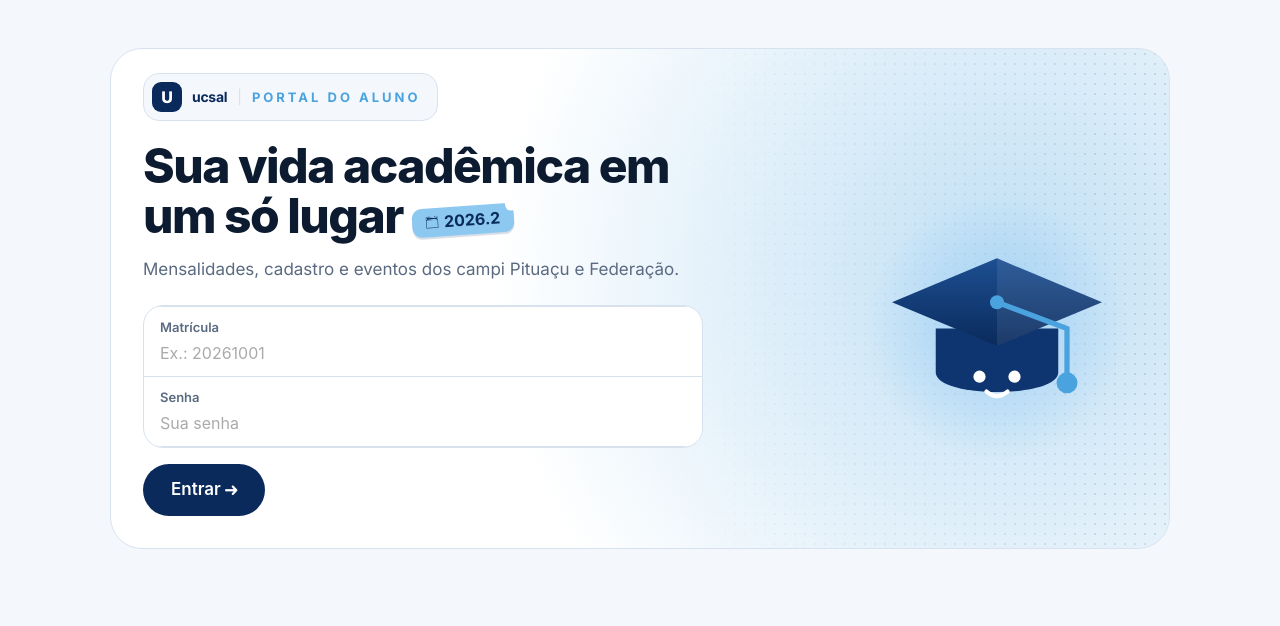
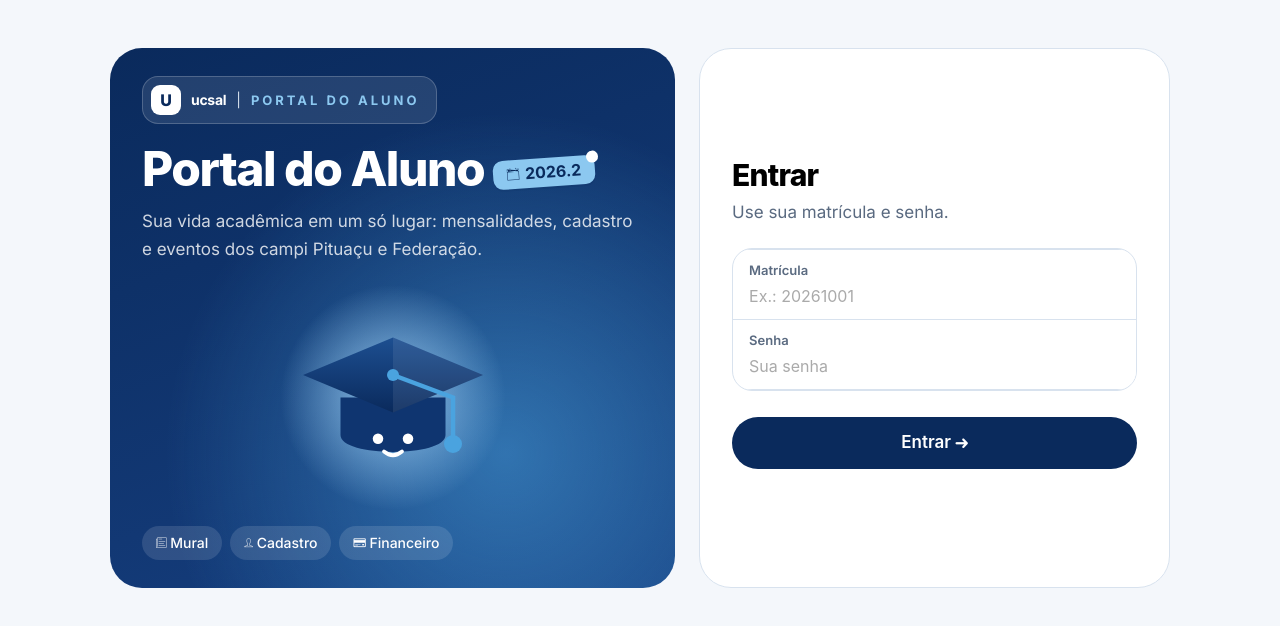
Before and after one commit to whsmumu/ucsal-app, a website: page www/index.html at #!/login in a window 1280 px wide. Drawn offline with Linux system fonts and the light colour scheme; files whose address does not match are found by name.

Commit message:
style(login): layout em duas colunas com banner do portal e formulario

```diff
--- a/www/css/style.css
+++ b/www/css/style.css
@@ -199,6 +199,46 @@ body, .pane, .view, .fundo {
 .hero-texto { flex: 1; max-width: 560px; }
 .hero-img { width: 280px; max-width: 38%; margin-left: auto; }
 
+/* ---------- Login em duas colunas ---------- */
+.login-grade { display: grid; grid-template-columns: 1.2fr 1fr; gap: 24px; align-items: stretch; }
+
+.login-banner {
+  position: relative;
+  overflow: hidden;
+  padding: 28px 32px;
+  border-radius: 32px;
+  background: radial-gradient(circle at 70% 75%, rgba(74, 163, 223, 0.55), transparent 60%),
+              linear-gradient(160deg, var(--ucsal-marinho), var(--ucsal-marinho-2));
+  color: var(--ucsal-branco);
+}
+.login-banner .hero-aba { background: rgba(255, 255, 255, 0.1); border-color: rgba(255, 255, 255, 0.2); }
+.login-banner .marca,
+.login-banner .titulo-grande { color: var(--ucsal-branco); }
+.login-banner .marca-logo { background: var(--ucsal-branco); color: var(--ucsal-marinho); }
+.login-banner .hero-aba-label { color: var(--ucsal-adesivo); }
+.login-banner .subtitulo { color: rgba(255, 255, 255, 0.8); }
+.login-img { display: block; width: 240px; max-width: 70%; margin: 8px auto 16px; }
+
+.login-recursos { display: flex; flex-wrap: wrap; gap: 8px; }
+.login-recursos span {
+  padding: 7px 14px;
+  border-radius: 999px;
+  background: rgba(255, 255, 255, 0.12);
+  font-size: 14px;
+  font-weight: 500;
+}
+
+.login-form {
+  display: flex;
+  flex-direction: column;
+  justify-content: center;
+  padding: 32px;
+  border: 1px solid var(--borda);
+  border-radius: 32px;
+  background: var(--superficie);
+}
+.login-form .titulo-medio { margin: 0 0 6px; font-size: 30px; font-weight: 800; letter-spacing: -0.8px; }
+
 /* ---------- Formulários (listas do Ionic) ---------- */
 .lista-form {
   margin-bottom: 16px;
@@ -328,6 +368,9 @@ body, .pane, .view, .fundo {
   .pagina { padding: 16px 16px 40px; }
   .hero { padding: 18px 20px 24px; border-radius: 24px; }
   .hero-img { display: none; }
+  .login-grade { grid-template-columns: 1fr; gap: 16px; }
+  .login-banner, .login-form { padding: 20px; border-radius: 24px; }
+  .login-img { width: 140px; }
   .titulo-grande { font-size: 34px; letter-spacing: -1px; }
   .subtitulo { font-size: 16px; }
 }
--- a/www/templates/login.html
+++ b/www/templates/login.html
@@ -1,8 +1,10 @@
 <ion-view view-title="Login" hide-nav-bar="true">
   <ion-content class="fundo">
     <div class="pagina pagina-login">
+      <div class="login-grade">
 
-      <div class="hero">
+        <!-- Lado esquerdo: imagem com texto de apresentação -->
+        <div class="login-banner">
           <div class="hero-aba">
             <span class="marca-logo">U</span>
             <span class="marca">ucsal</span>
@@ -10,13 +12,25 @@
             <span class="hero-aba-label">PORTAL DO ALUNO</span>
           </div>
 
-        <div class="hero-corpo">
-          <div class="hero-texto">
           <h1 class="titulo-grande">
-              Sua vida acadêmica em um só lugar
+            Portal do Aluno
             <span class="adesivo"><i class="icon ion-ios-calendar-outline"></i> 2026.2</span>
           </h1>
-            <p class="subtitulo">Mensalidades, cadastro e eventos dos campi Pituaçu e Federação.</p>
+          <p class="subtitulo">Sua vida acadêmica em um só lugar: mensalidades, cadastro e eventos dos campi Pituaçu e Federação.</p>
+
+          <img class="login-img" src="img/hero.svg" alt="Ilustração de capelo de formatura">
+
+          <div class="login-recursos">
+            <span><i class="icon ion-ios-paper-outline"></i> Mural</span>
+            <span><i class="icon ion-ios-person-outline"></i> Cadastro</span>
+            <span><i class="icon ion-card"></i> Financeiro</span>
+          </div>
+        </div>
+
+        <!-- Lado direito: formulário de login -->
+        <div class="login-form">
+          <h2 class="titulo-medio">Entrar</h2>
+          <p class="subtitulo">Use sua matrícula e senha.</p>
 
           <div class="list lista-form">
             <label class="item item-input item-stacked-label">
@@ -33,15 +47,12 @@
             <i class="icon ion-alert-circled"></i> {{erro}}
           </div>
 
-            <button class="button botao-primario botao-grande" ng-click="entrar()">
+          <button class="button button-block botao-primario botao-grande" ng-click="entrar()">
             Entrar <i class="icon ion-arrow-right-c"></i>
           </button>
         </div>
 
-          <img class="hero-img" src="img/hero.svg" alt="Ilustração de capelo de formatura">
       </div>
-      </div>
-
     </div>
   </ion-content>
 </ion-view>
```
Lines whose indentation alone changed are shown as unchanged.
